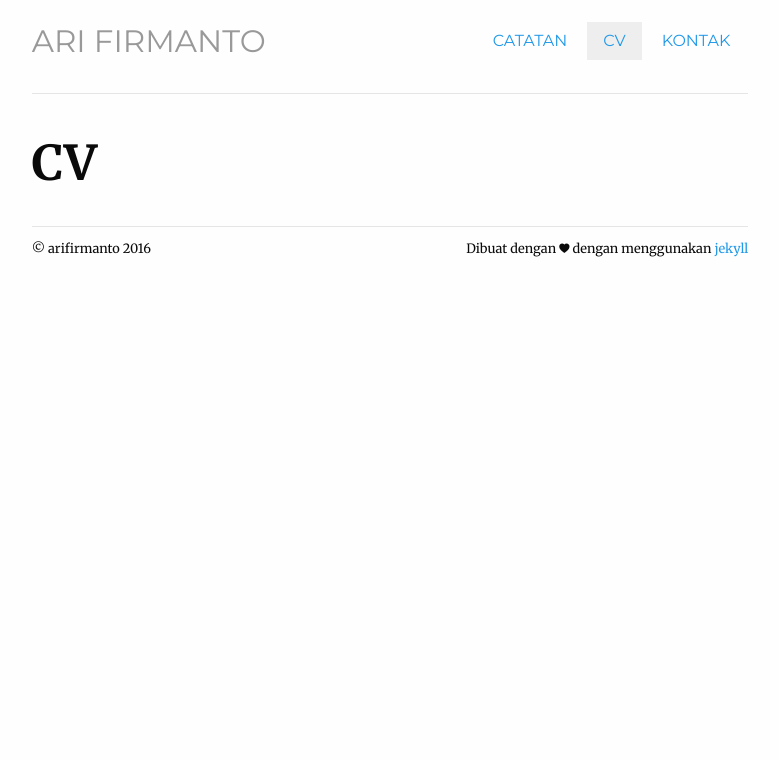
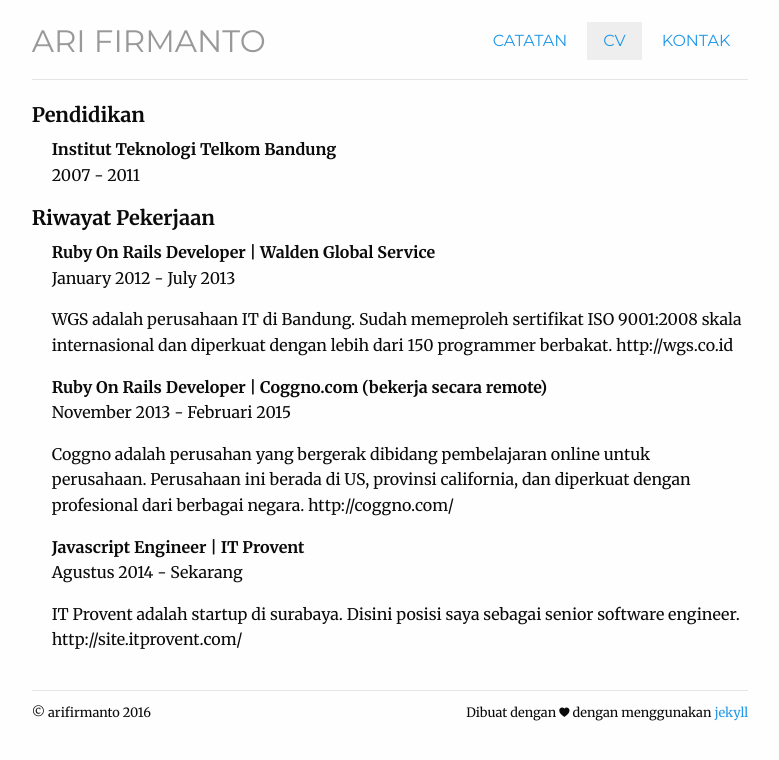
Before and after one commit to ari-el-muhandiz/ari-el-muhandiz.github.io, a Jekyll site: the page built from cv/index.html, in a window 1280 px wide. Shown: the top 760 px of the page, without its empty margins (250-1029 px from the left). Built offline with Jekyll 4.4.1, drawn with Linux system fonts in a browser that asks for light colours.

```diff
--- a/_layouts/post.html
+++ b/_layouts/post.html
@@ -2,7 +2,7 @@
 layout: default
 ---
 <h1>{{ page.title }}</h1>
-<p class="meta">{{ page.date | date_to_string }}</p>
+<p class="meta red">{{ page.date | date_to_string }}</p>
 
 <div class="post">
   {{ content }}
--- a/css/main.css
+++ b/css/main.css
@@ -6,6 +6,8 @@ body { padding-top: 20px; padding-bottom: 40px; font-family: 'Merriweather', Geo
 h1, h2, h3, h4, h5, h6, .h1, .h2, .h3, .h4, .h5, .h6 { font-family: 'Merriweather', Georgia, Times; font-weight: 700;}
 .align-center { text-align: center;}
 .align-right { text-align: right;}
+ul {list-style: none;}
+.red {color: red;}
 
 /* Masthead */
 .header, .footer, .header h3 {font-family: 'Montserrat', Helvetica, sans-serif;  text-transform: uppercase; font-weight: normal; }
@@ -16,7 +18,7 @@ h3.text-muted a:hover { text-decoration: none; color: #0088cc; }
 .menu.align-right>li { margin: 2px ;}
 
 /* Content */
-.content {border-top: 1px solid #e5e5e5; padding-top: 5%; margin-top: 3%;}
+.content {border-top: 1px solid #e5e5e5; padding-top: 3%; margin-top: 1%;}
 /* Pagination */
 .pagination li, .pagination a, .pagination .current { border-radius: 50%; }
 .pagination .pagination-previous a, .pagination .pagination-next a { border-radius: 0;}
--- a/cv/index.html
+++ b/cv/index.html
@@ -2,4 +2,40 @@
 layout: default
 ---
 
-<h1>CV</h1>
+<div class="cv">
+	<div>
+		<h5>Pendidikan</h5>
+		<ul>
+		    <li>
+				<h8><strong>Institut Teknologi Telkom Bandung</strong></h8>
+				<p>2007 - 2011</p>
+			</li>
+		</ul>
+	</div>
+	<div>
+		<h5>Riwayat Pekerjaan</h5>
+		<ul>
+		    <li>
+				<h8><strong>Ruby On Rails Developer | Walden Global Service</strong></h8>
+				<p>January 2012 - July 2013</p>
+				<p>
+					WGS adalah perusahaan IT di Bandung. Sudah memeproleh sertifikat ISO 9001:2008 skala internasional dan diperkuat dengan lebih dari 150 programmer berbakat. http://wgs.co.id
+				</p>
+			</li>
+		    <li>
+				<h8><strong>Ruby On Rails Developer | Coggno.com (bekerja secara remote)</strong></h8>
+				<p>November 2013 - Februari 2015</p>
+				<p>
+					Coggno adalah perusahan yang bergerak dibidang pembelajaran online untuk perusahaan. Perusahaan ini berada di US, provinsi california, dan diperkuat dengan profesional dari berbagai negara. http://coggno.com/
+				</p>
+			</li>
+		    <li>
+				<h8><strong>Javascript Engineer | IT Provent</strong></h8>
+				<p>Agustus 2014 - Sekarang</p>
+				<p>
+					IT Provent adalah startup di surabaya. Disini posisi saya sebagai senior software engineer. http://site.itprovent.com/
+				</p>
+			</li>
+		</ul>
+	</div>
+</div>
```
Also changed, not shown: _posts/2014-04-18-hank-quinlan-site-launched.md (deleted, +0 -7 lines), _posts/2014-04-19-hank-quinlan-site-launched.md (deleted, +0 -7 lines), _posts/2014-04-20-hank-quinlan-site-launched.md (deleted, +0 -7 lines), _posts/2014-04-21-hank-quinlan-site-launched.md (deleted, +0 -7 lines), _posts/2014-04-22-hank-quinlan-site-launched.md (deleted, +0 -7 lines), _posts/2014-04-23-hank-quinlan-site-launched.md (deleted, +0 -7 lines), _posts/2014-04-24-hank-quinlan-site-launched.md (deleted, +0 -7 lines), _posts/2014-04-25-hank-quinlan-site-launched.md (deleted, +0 -7 lines), _posts/2014-04-26-hank-quinlan-site-launched.md (deleted, +0 -7 lines), _posts/2014-04-27-hank-quinlan-site-launched.md (deleted, +0 -7 lines), _posts/2014-04-28-hank-quinlan-site-launched.md (deleted, +0 -7 lines), _posts/2014-04-29-hank-quinlan-site-launched.md (deleted, +0 -7 lines), _posts/2014-04-30-hank-quinlan-site-launched.md (deleted, +0 -7 lines), _posts/2016-02-14-ari-firmanto-blog-laucnhed.md (added, +16 -0 lines), 3 more files.
